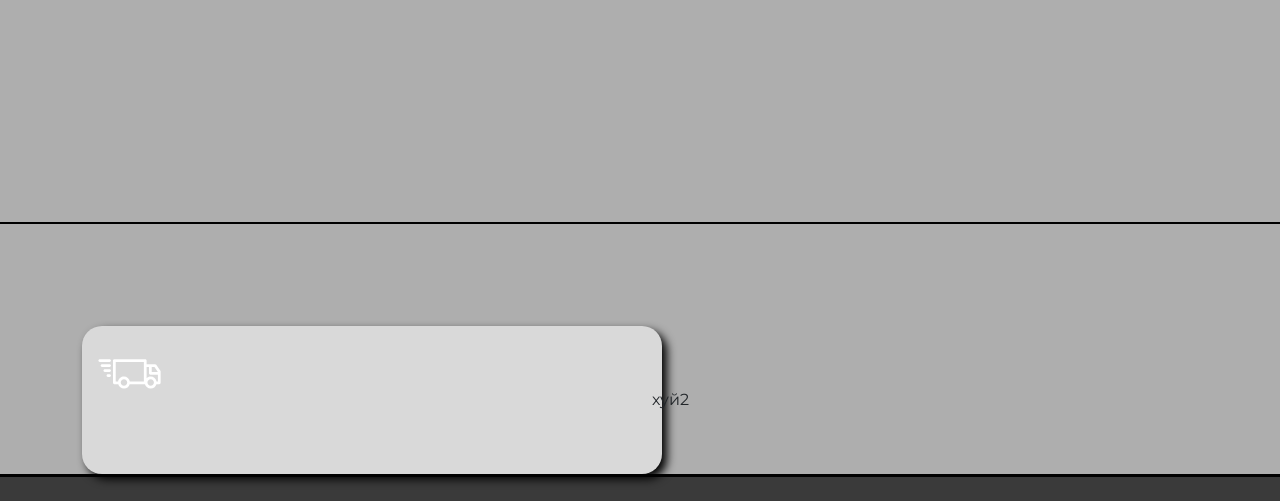
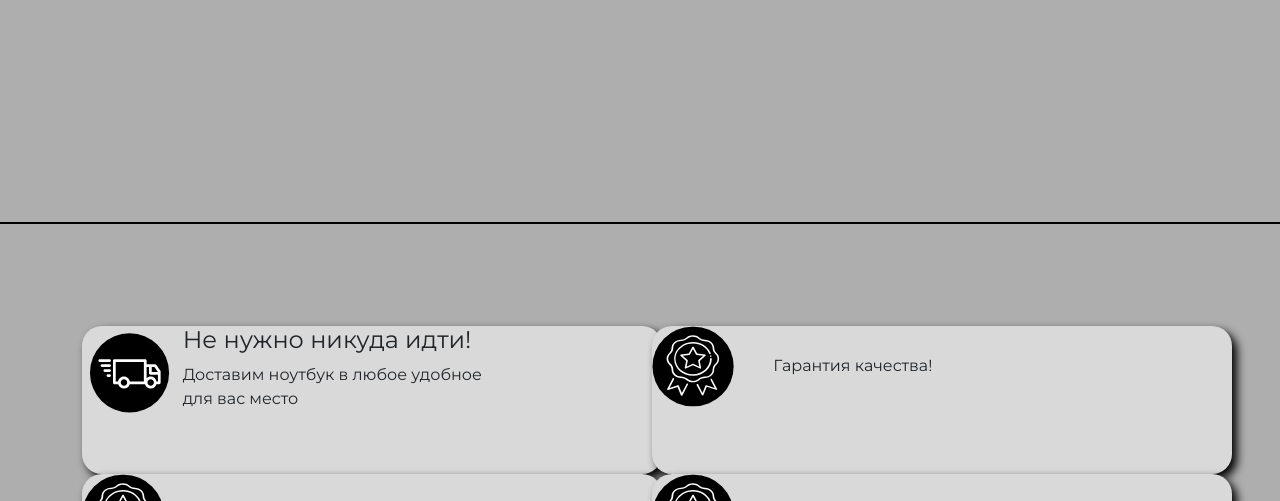
Before and after one commit to Tosking/laptake, a PHP site: page / in a window 1280 px wide. Shown: the part 602-1103 px from the top of the page. Run offline with PHP 8.4, Linux system fonts and the light colour scheme; grey boxes are pictures that could not be loaded.

Commit message:
add new blocks in section two,icons,style. add adaptation in section and header

```diff
--- a/assets/css/style.css
+++ b/assets/css/style.css
@@ -1,4 +1,5 @@
 /*Глобальные переменные*/
+
 :root{
     /* Переменные, хранящие цвета сайта*/
     --colorHead:#D9D9D9;  /* Цвет header'a*/
@@ -9,7 +10,11 @@
     --colorBalanceP: #FFFFFF; /*Цвет текста баланса*/
     --colorButtonPromo:#FC6C33;
 }
+html{
+    overflow-x:hidden;
+}
 body{
+    overflow-x:hidden;
     background: #4c4c4c;
     background: -moz-linear-gradient(-45deg,  var(--colorBack) 0%, var(--colorBack) 100%);
     background: -webkit-linear-gradient(-45deg,  var(--colorBack) 0%,var(--colorBack) 100%);
@@ -71,6 +76,18 @@ body{
         margin-right:auto;
     }
 
+
+
+}
+@media(max-width:1200px)
+{
+    .navbar{
+        font-size:15px;
+    }
+    .navbar-collapse img{
+        width:35px;
+        height:35px;
+    }
 
 }
 .nav-link:hover{
@@ -161,12 +178,19 @@ body{
 
     margin-top:102px;
 }
+
 .block_about_us{
     width:580px;
     height:148px;
     background: #D9D9D9;
     box-shadow: 5px 5px 10px #000000;
     border-radius: 20px;
+}
+.block_about_us img{
+    margin-right:35px;
+}
+.block_about_us p{
+    margin:0;
 }
 /*Стилизация хэдеров в секции*/
 #center_text_first{
@@ -178,7 +202,9 @@ body{
     font-weight: 900;
     line-height: 48px;
 }
-
+.text_about_us_header{
+    word-break:break-all;
+}
 #center_text_second{
     padding-top:20px;
     padding-bottom: 40px;
--- a/index.html
+++ b/index.html
@@ -16,14 +16,14 @@
 
  <!--Это нужно для того чтобы наш навбар был фиксированным и не сворачивался на странице-->
   <nav class="navbar  navbar-expand-lg"> <!--Создаем сам навбар-->
-    <div class="container"> <!--Создаем контейнер с нужными нам отступами-->
+    <div class="container-lg container-md"> <!--Создаем контейнер с нужными нам отступами-->
       <a class="navbar-brand m-0" href="#">
         <img src="/assets/photo/logo.svg" alt="#">
       </a> <!--Затем используем специальный класс для логотипов компаний или организаций-->
       <button class="navbar-toggler" type="button" data-bs-toggle="collapse" data-bs-target="#navbarSupportedContent" aria-controls="navbarSupportedContent" aria-expanded="false" aria-label="Toggle navigation">
         <span class="navbar-toggler-icon"></span>  <!--Дефолтная иконка бургера-->
       </button> <!--Все что описано в button и сам button - это создание бургера(бургер это кнопка которая создает выпадающий список)-->
-      <div class="collapse navbar-collapse pt-lg-2" id="navbarSupportedContent"> <!--Класс, в котором у нас будут располагаться элементы навбара в самом
+      <div class="collapse navbar-collapse pt-lg-2 pt-md-2" id="navbarSupportedContent"> <!--Класс, в котором у нас будут располагаться элементы навбара в самом
         бургере-->
         <ul class="navbar-nav me-auto ms-auto"> <!--Создаем список -->
           <li class="nav-item"> <!--Создаем элементы в которых будут храниться ссылки на страницы-->
@@ -79,14 +79,40 @@
 
   <div class="container about_us">
     <section class="row align-items-center">
-      <div class="col-md-6">
+
+        <div class="col-md-12 col-sm-12 col-lg-6">
           <div class="block_about_us">
-            <img src="/assets/photo/Delivery 1.svg" alt="#">
+            <div class="row row-cols-1">
+            <div class="col-md-2">
+            <img src="/assets/photo/delivery.svg" alt="#">
           </div>
-      </div>
-      <div class="col-md-6">
-        хуй2
-      </div>
+          <div class="col-md-7">
+           <h4 class=" text_about_us_header"> Не нужно никуда идти!</h4>
+           <p class="text_about_us_paragraph"> Доставим ноутбук в любое удобное для вас место</p>
+          </div>
+          </div>
+          </div>
+          </div>
+
+          <div class="col-md-12 col-sm-12 col-lg-6">
+            <div class="block_about_us">
+              <img src="/assets/photo/quality.svg" alt="#">
+              <span> Гарантия качества! </span>
+            </div>
+          </div>
+          <div class="col-md-12 col-sm-12 col-lg-6">
+            <div class="block_about_us">
+              <img src="/assets/photo/quality.svg" alt="#">
+              <span> Мы все починим! </span>
+              <span> Мы все починим! </span>
+            </div>
+            </div>
+            <div class="col-md-12 col-sm-12 col-lg-6">
+              <div class="block_about_us">
+                <img src="/assets/photo/quality.svg" alt="#">
+                <span> Всегда на связи!</span>
+              </div>
+              </div>
     </section>
   </div><!--Container about_us-->
 
```
Also changed, not shown: assets/photo/delivery.svg, assets/photo/quality.svg (added).
